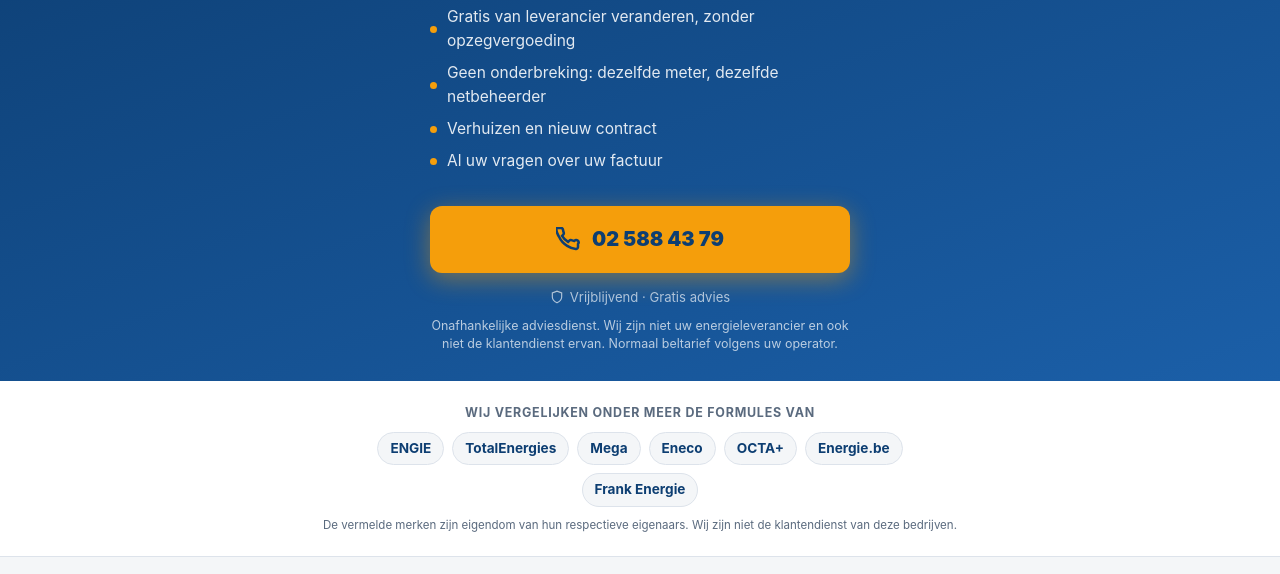
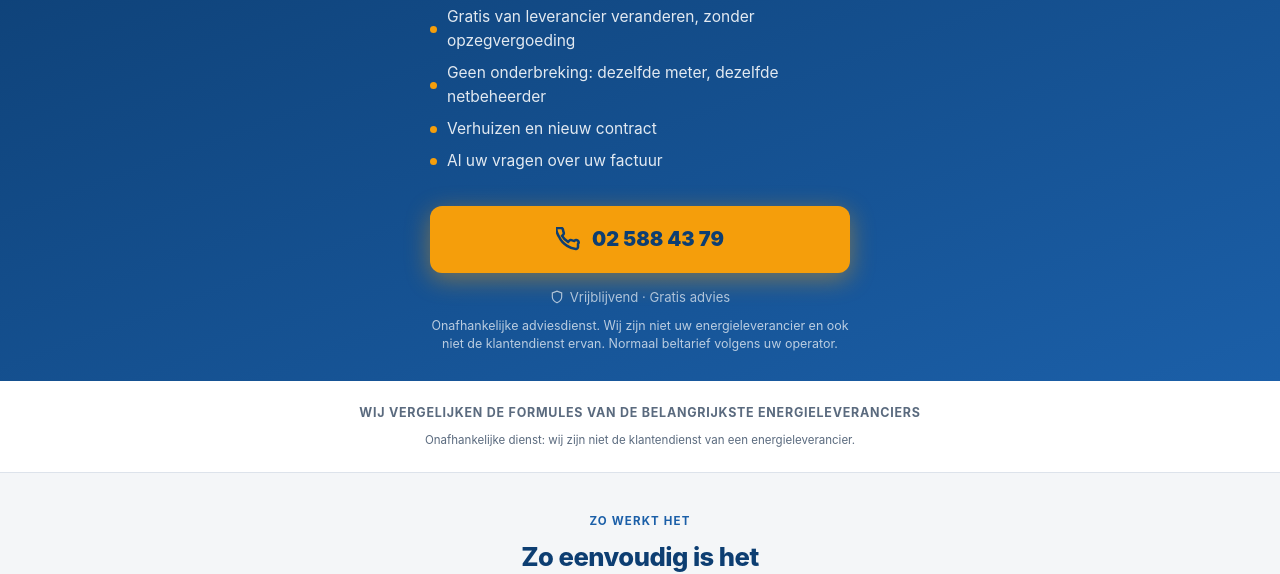
Before and after one commit to Javierinojosa-debug/comparador-belgica, a website: page nl/index.html in a window 1280 px wide. Shown: the part 227-801 px from the top of the page. Drawn offline with Linux system fonts and the light colour scheme.

Commit message:
Quitar marcas y logos de proveedores de la landing
Solo se mostrarán logos/marcas con autorización escrita. Se sustituye por un texto genérico.

Co-Authored-By: Claude Opus 5.5 <noreply@anthropic.com>
Claude-Session: https://claude.ai/code/session_01USU82v4JzJimVNpzivS5WP

```diff
--- a/nl/index.html
+++ b/nl/index.html
@@ -344,18 +344,9 @@ height="0" width="0" style="display:none;visibility:hidden"></iframe></noscript>
 </section>
 
 <!-- ══ PROVEEDORES ══ -->
-<section class="providers" aria-label="Wij vergelijken onder meer de formules van">
-  <p class="providers-label">Wij vergelijken onder meer de formules van</p>
-  <ul class="provider-chips">
-      <li>ENGIE</li>
-      <li>TotalEnergies</li>
-      <li>Mega</li>
-      <li>Eneco</li>
-      <li>OCTA+</li>
-      <li>Energie.be</li>
-      <li>Frank Energie</li>
-  </ul>
-  <p class="providers-note">De vermelde merken zijn eigendom van hun respectieve eigenaars. Wij zijn niet de klantendienst van deze bedrijven.</p>
+<section class="providers" aria-label="Wij vergelijken de formules van de belangrijkste energieleveranciers">
+  <p class="providers-label">Wij vergelijken de formules van de belangrijkste energieleveranciers</p>
+  <p class="providers-note">Onafhankelijke dienst: wij zijn niet de klantendienst van een energieleverancier.</p>
 </section>
 
 <!-- ══ CÓMO FUNCIONA ══ -->
```
Also changed, not shown: fr/index.html (+3 -10 lines).
